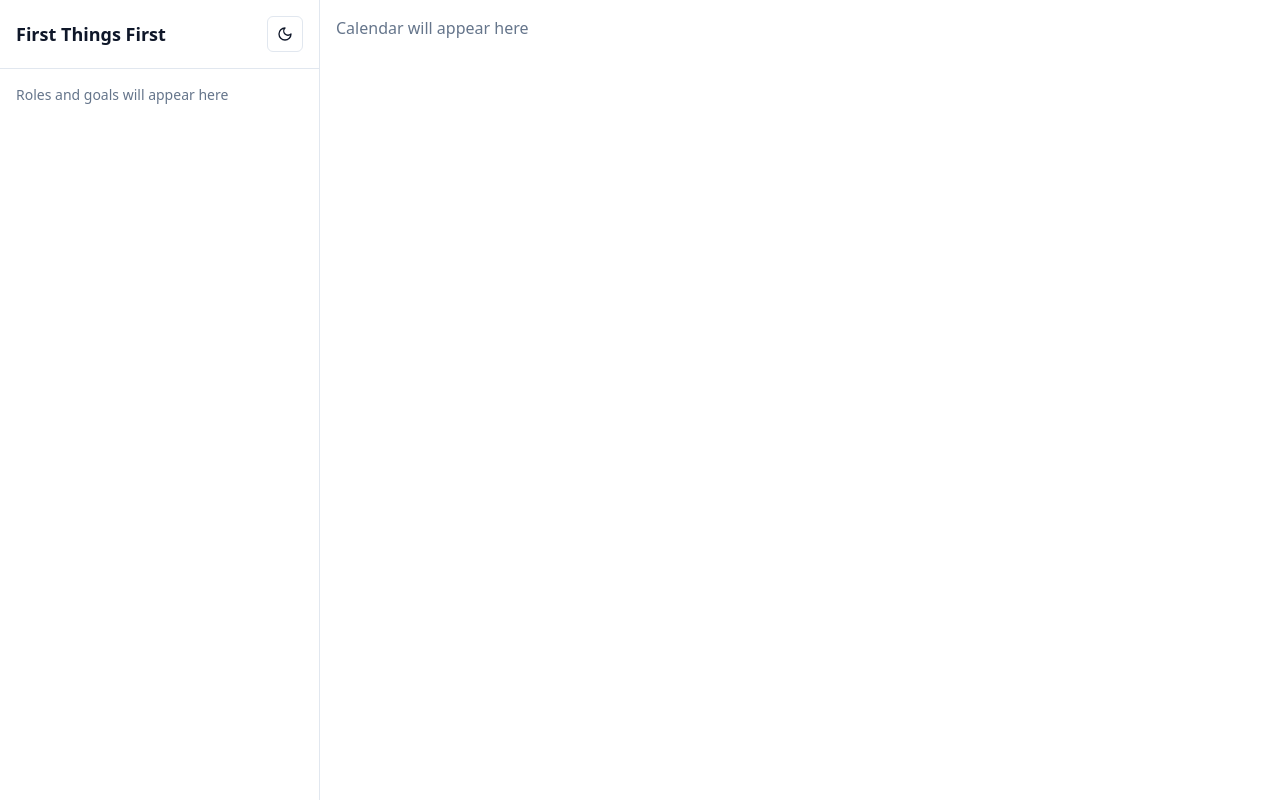
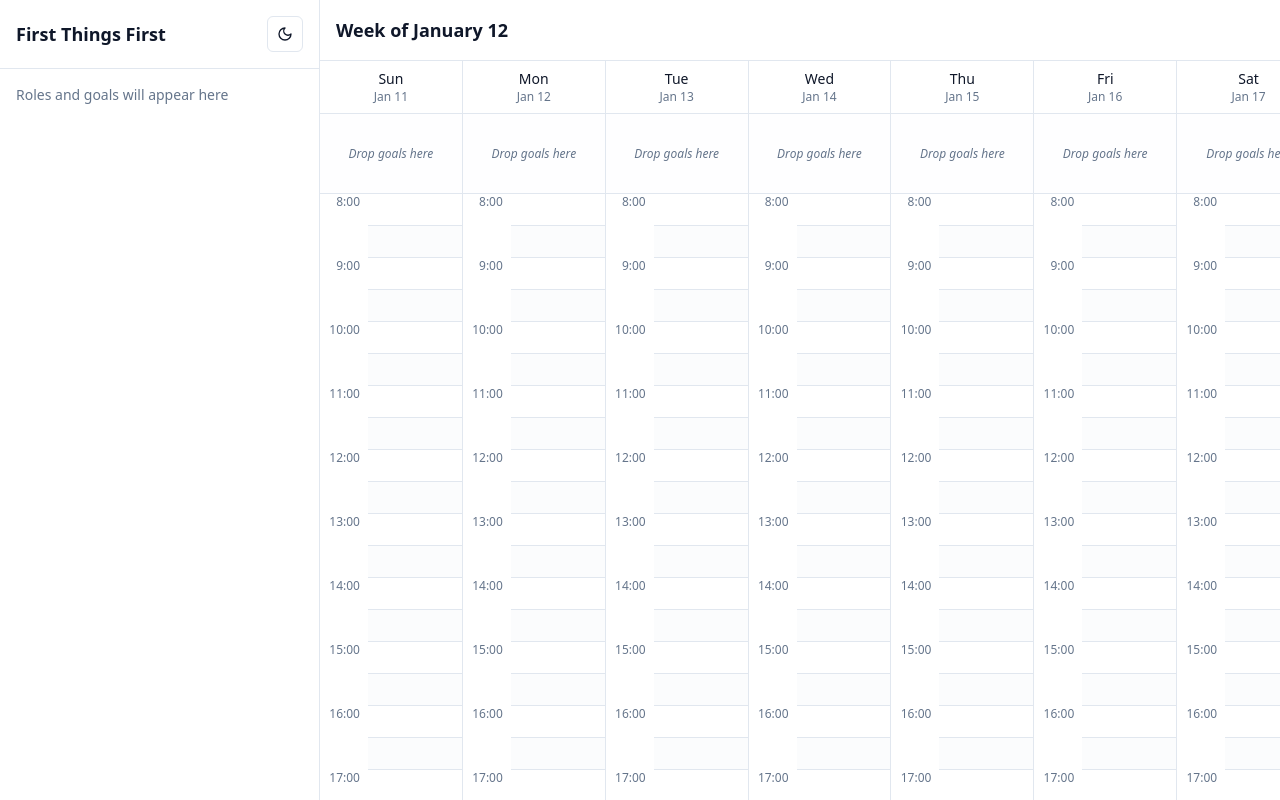
Before and after one commit to rolandtolnay/first-things-first, a Next.js app: page / in a window 1280 px wide. Shown: the top 800 px of the page. Built offline with nearby package versions, Linux system fonts and the light colour scheme.

Commit message:
feat(02-03): wire WeekView into app page
- Import and render WeekView component
- Replace placeholder calendar content
- Complete layout: sidebar (~25%) + calendar (~75%)
- Each day shows: header, priorities, time grid, evening slot

```diff
--- a/src/app/page.tsx
+++ b/src/app/page.tsx
@@ -1,12 +1,11 @@
 import { MainLayout } from "@/components/layout/MainLayout";
 import { Sidebar } from "@/components/sidebar/Sidebar";
+import { WeekView } from "@/components/calendar/WeekView";
 
 export default function Home() {
   return (
     <MainLayout sidebar={<Sidebar />}>
-      <div className="p-4">
-        <p className="text-muted-foreground">Calendar will appear here</p>
-      </div>
+      <WeekView />
     </MainLayout>
   );
 }
```
